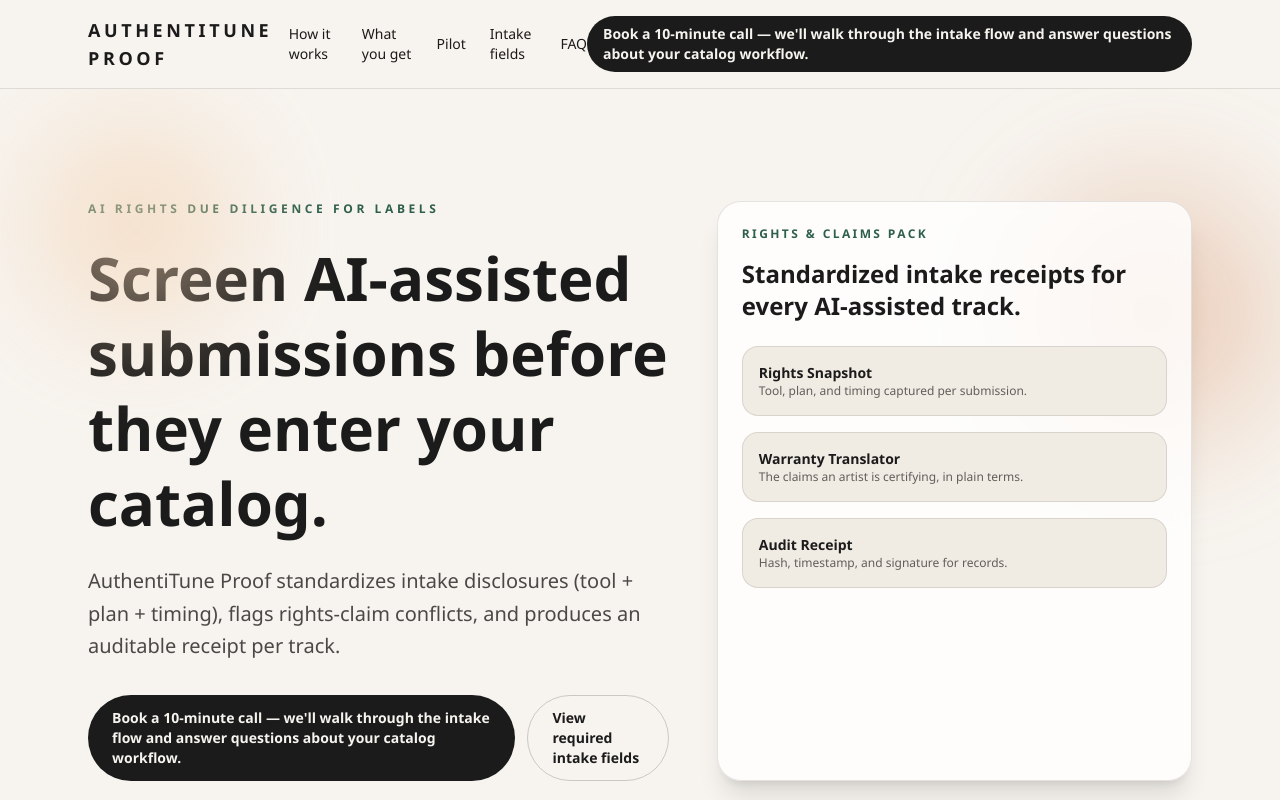
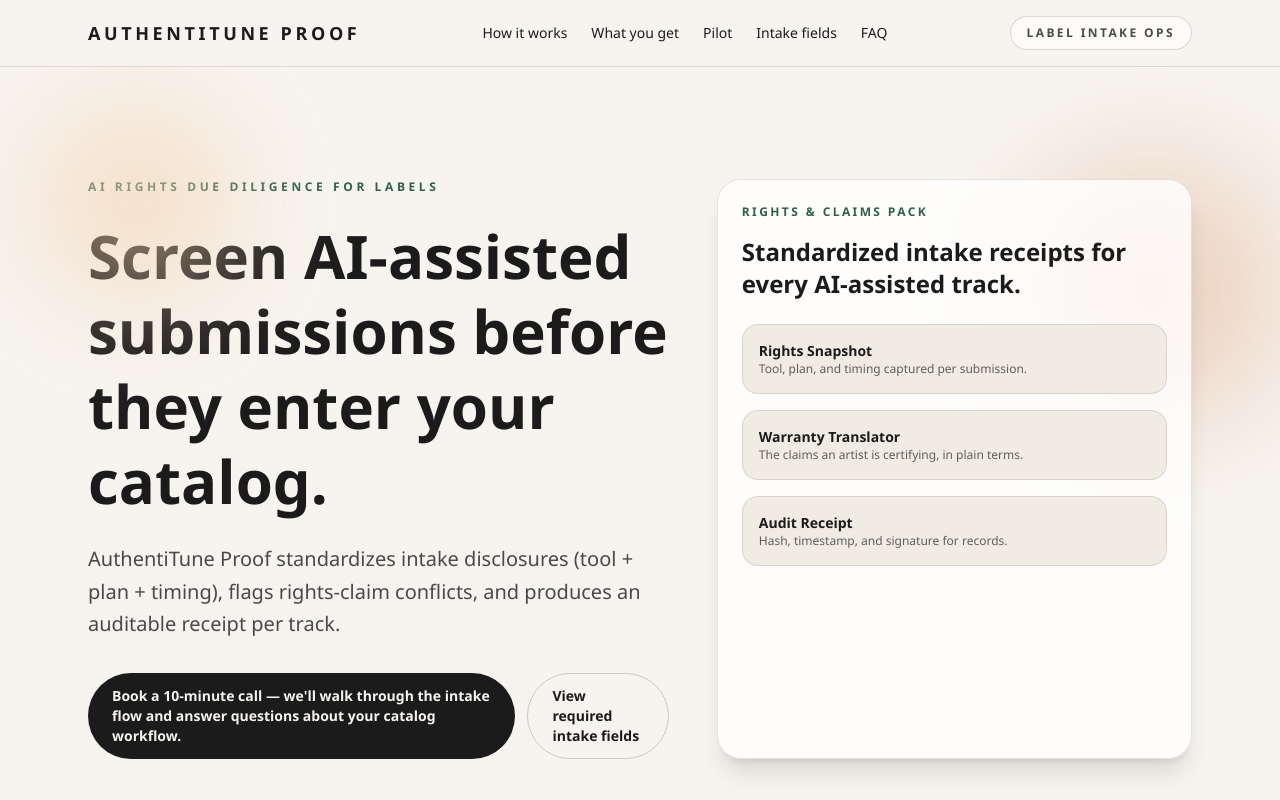
Before and after one commit to joeyacostar/authentitune-proof-landing, a Next.js app: page /labels in a window 1280 px wide. Shown: the top 800 px of the page. Built offline with nearby package versions, Linux system fonts and the light colour scheme; no server answers.

Commit message:
remove labels header cta

```diff
--- a/src/app/labels/page.tsx
+++ b/src/app/labels/page.tsx
@@ -53,15 +53,9 @@
               FAQ
             </a>
           </nav>
-          <a
-            href={demoUrl}
-            target={demoIsExternal ? "_blank" : undefined}
-            rel={demoIsExternal ? "noopener noreferrer" : undefined}
-            className="rounded-full bg-[color:var(--ink)] px-4 py-2 text-sm font-semibold text-[color:var(--sand)] transition hover:bg-black/80"
-          >
-            Book a 10-minute call — we&apos;ll walk through the intake flow and
-            answer questions about your catalog workflow.
-          </a>
+          <div className="rounded-full border border-black/15 bg-white/60 px-4 py-2 text-xs font-semibold uppercase tracking-[0.2em] text-black/70">
+            Label intake ops
+          </div>
         </div>
         <div className="flex items-center gap-4 overflow-x-auto border-t border-black/10 px-6 py-3 text-xs font-medium uppercase tracking-[0.2em] md:hidden">
           <a className="whitespace-nowrap" href="#how">
```
